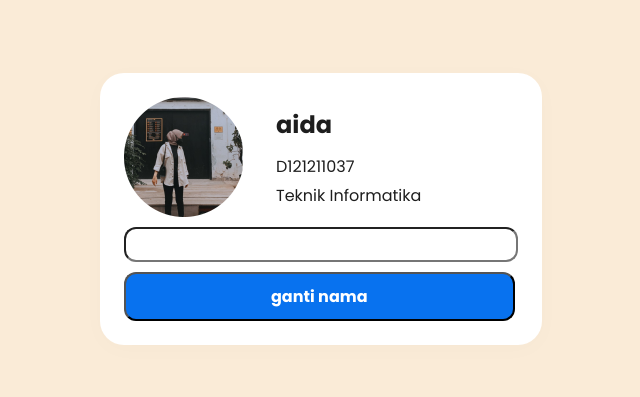
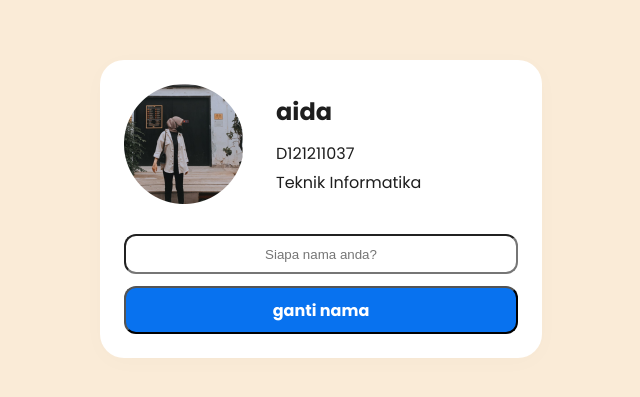
Before and after one commit to aidahdzfs/input-field, a Next.js app: page / in a window 1280 px wide. Shown: the part 191-588 px from the top of the page, without its empty margins (319-959 px from the left). Built offline with nearby package versions, Linux system fonts and the light colour scheme.

Commit message:
perbaiki fungsi dan menambahkan enterButton

```diff
--- a/src/app/globals.css
+++ b/src/app/globals.css
@@ -74,27 +74,24 @@ p {
   gap: 4px;
 }
 
+.cta {
+  margin-top: 20px;
+  width: 100%;
 
+}
 
-.inputfields input{
+input{
   width: 100%;
-  display: flex;
-  padding: 8px 110px;
+  height: 2.5rem;
   border-radius: 12px;
   text-align: center;
-}
-
-.cta {
-  width: 100%;
+  margin-bottom: 12px;
 }
 
 button {
-  display: flex;
-  padding: 10px 145px;
-  justify-content: center;
-  align-items: center;
-  gap: 10px;
-  align-self: stretch;
+  width: 100%;
+  height: 3rem;
+  text-align: center;
   border-radius: 12px;
   background: #0872EF;
 }
--- a/src/app/page.js
+++ b/src/app/page.js
@@ -6,15 +6,20 @@ import './globals.css'
 
 export default function Home() {
 
-  const [input, setInput] = useState('aida')
-  const [nama, setNama] = useState(input)
+  const [input, setInput] = useState('')
+  const [nama, setNama] = useState('aida')
 
 
-  const handlerGantiNama = (val) => {
-    console.warn(val.target.value)
-    setInput(val.target.value)
-    setNama(input)
+  const handlerGantiNama = () => {
+    setNama(input);
+  }
 
+  const handlerInput = (val) => {
+    setInput(val);
+  }
+
+  function enterButton(e) {
+    if (e.code == "Enter") handlerGantiNama();
   }
 
   return (
@@ -29,21 +34,24 @@ export default function Home() {
             />
           </div>
           <div className="nama">
-            {
-              nama?
-              <h1>{input}</h1> :null
-            }
+            <h1>{nama}</h1>
             <div className="bio-nim">
               <p>D121211037</p>
               <p>Teknik Informatika</p>
             </div>
           </div>
         </div>
-        <div className='inputfields'>
-          <input type='text' onChange={handlerGantiNama}/>
-        </div>
-        <div className="cta" onClick={(val)=>setNama(true)}>
-          <button>
+        <div className="cta">
+          <input
+            placeholder='Siapa nama anda?'
+            onInput={(val) => handlerInput(val.target.value)}
+            onKeyDown={(value) => {
+              enterButton(value)
+            }}
+          ></input>
+          <button onClick={() => {
+              handlerGantiNama();
+            }}>
             <p>ganti nama</p>
           </button>
         </div>
```
